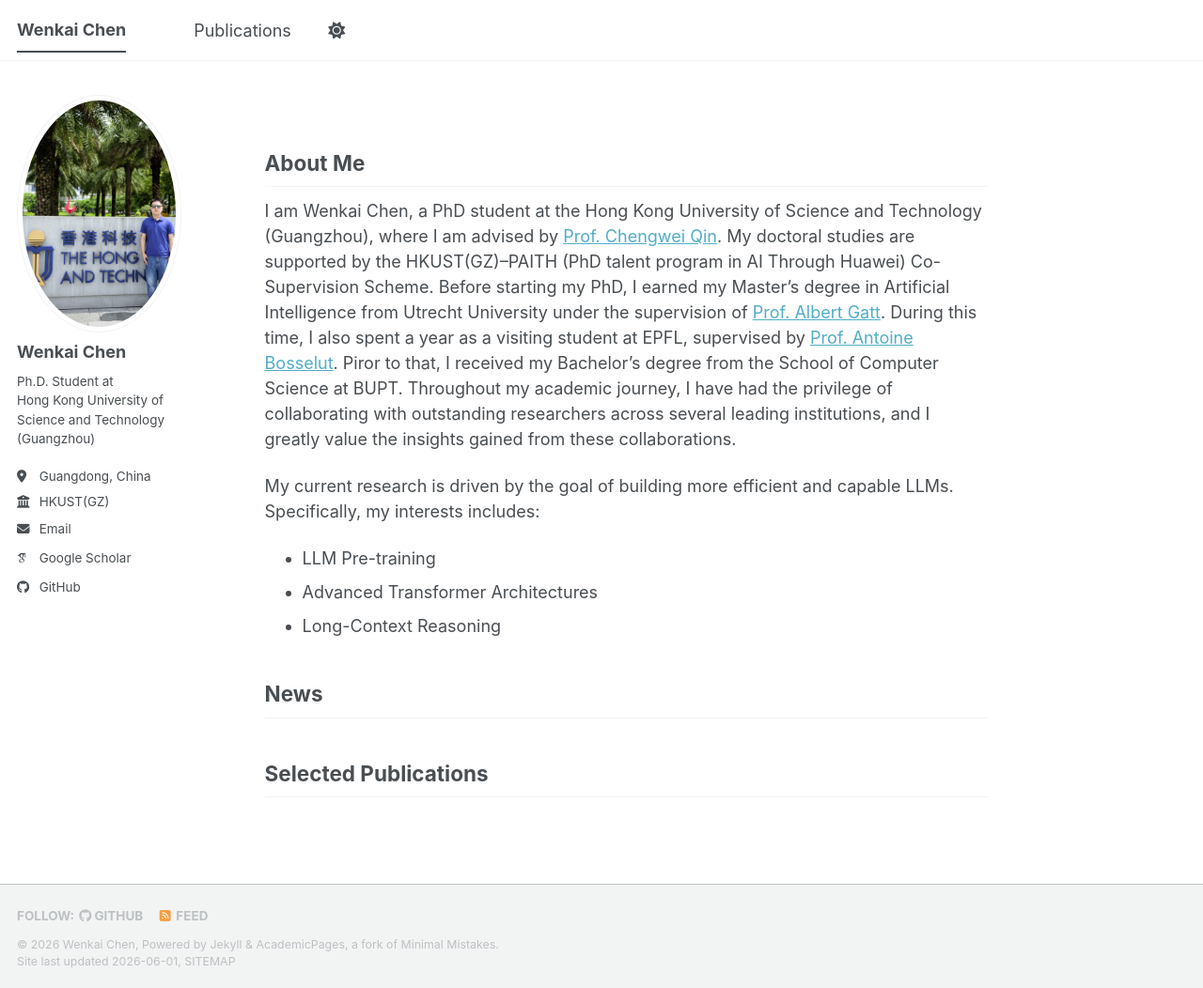
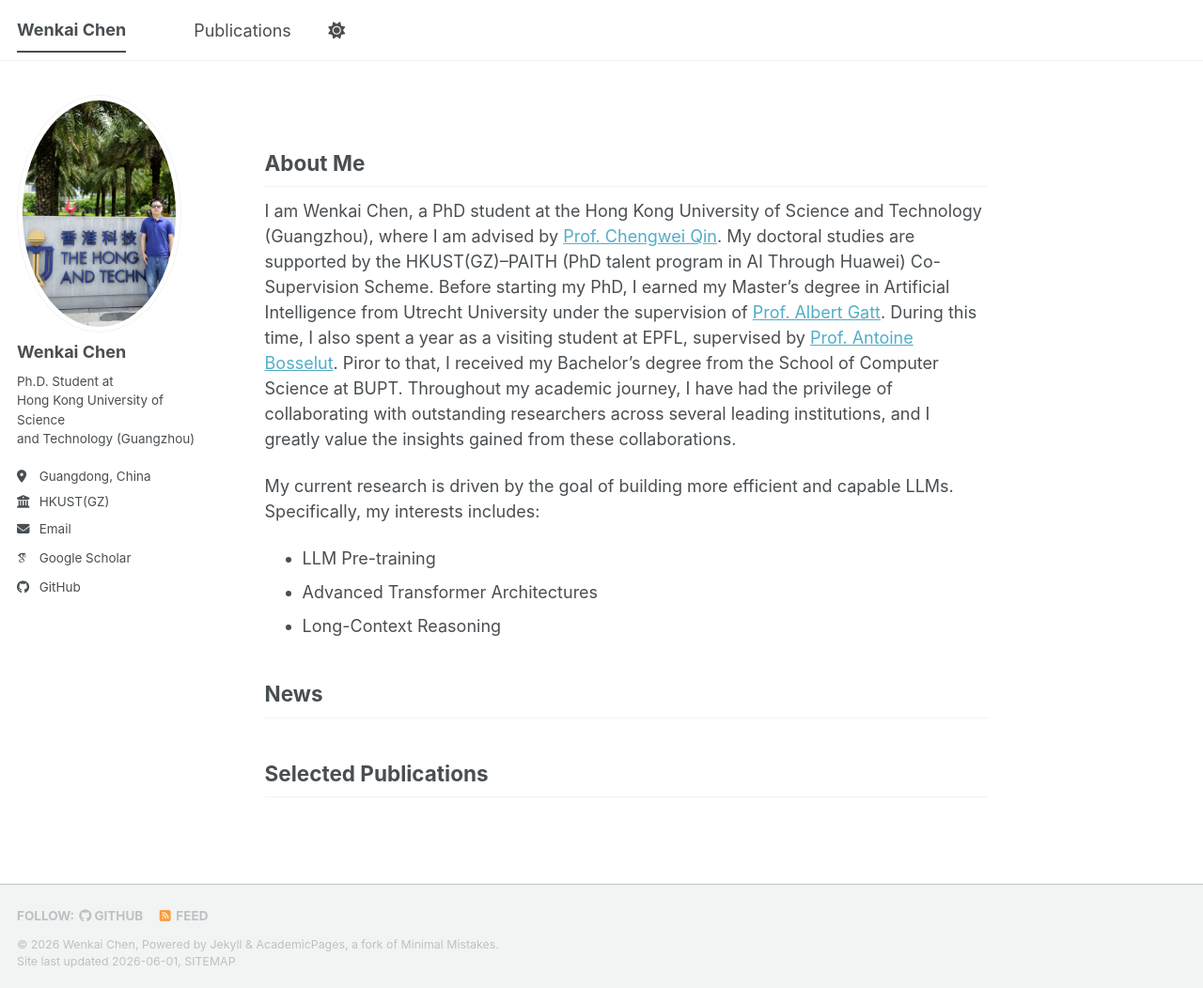
Before and after one commit to WK-Chen/WK-Chen.github.io, a Jekyll site: the page built from _pages/about.md, in a window 1280 px wide and 1052 px high. Shown: the whole window at 94% size. Built offline with Jekyll 4.4.1, drawn with Linux system fonts in a browser that asks for light colours; some web fonts are replaced; a script bundle is joined from its source files by our own code; library files that are not in the unit come from our copies.

```diff
--- a/_config.yml
+++ b/_config.yml
@@ -26,7 +26,7 @@ author:
   avatar           : "1000013662.jpg"
   name             : "Wenkai Chen"
   pronouns         : # example: "she/her"
-  bio              : "Ph.D. Student at <br> Hong Kong University of Science and Technology (Guangzhou)"
+  bio              : "Ph.D. Student at <br> Hong Kong University of Science <br> and Technology (Guangzhou)"
   location         : "Guangdong, China"
   employer         : "HKUST(GZ)"
   uri              : # URL
```
